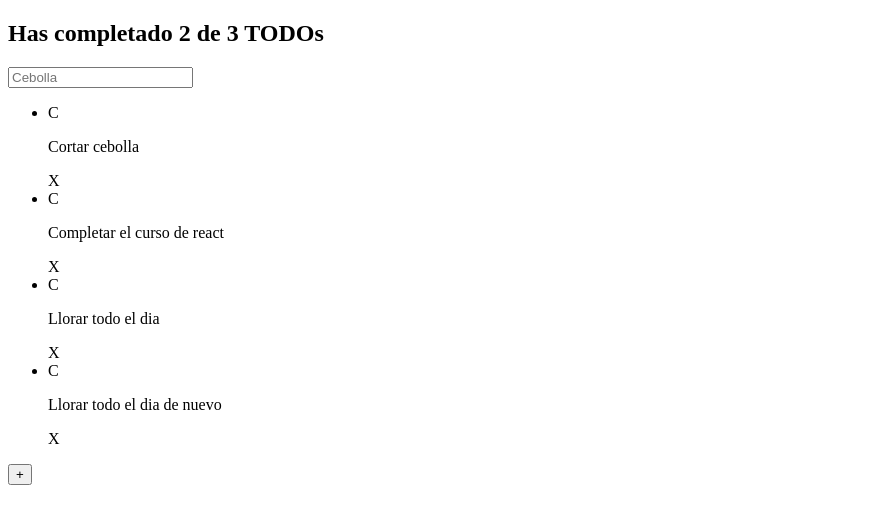
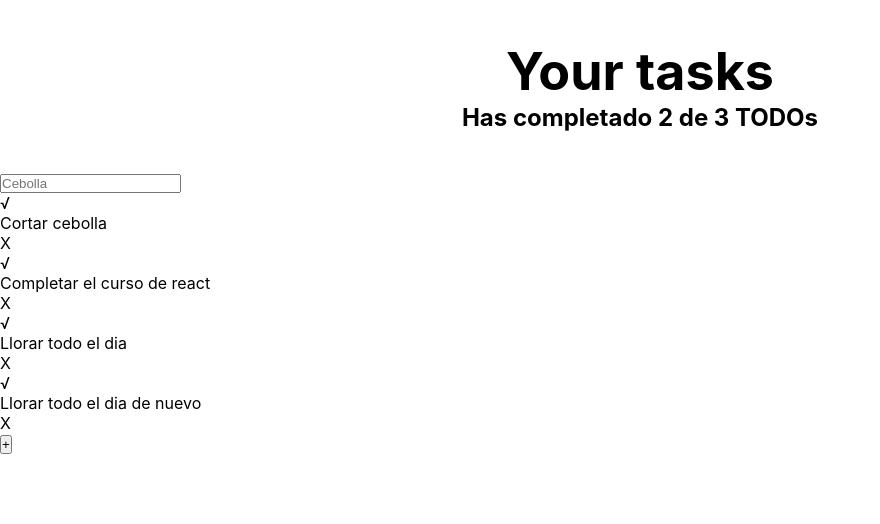
Before and after one commit to tomasleggire/TodoMachineEjemplo, a React (Create React App) app: page / in a window 1280 px wide. Shown: the top 524 px of the page, without its empty margins (0-880 px from the left). Built offline with nearby package versions, Linux system fonts and the light colour scheme.

Commit message:
Agregando stilos

```diff
--- a/src/App.js
+++ b/src/App.js
@@ -22,7 +22,7 @@ function App() {
 
       <TodoList>
         {todos.map(todo => (
-          <TodoItem text={todo.text} key={todo.text}/>
+          <TodoItem text={todo.text} key={todo.text} completed={todo.completed}/>
         ))}
       </TodoList>
 
--- /dev/null
+++ b/src/TodoCounter.css
@@ -0,0 +1,16 @@
+.CounterMain {
+    display: flex;
+    flex-direction: column;
+    align-items: center;
+    justify-content: center;
+    margin: 40px;
+}
+
+.CounterMain h1 {
+    font-size: 52px;
+}
+
+.TodoCounter {
+    font-size: 24px;
+    text-align: center;
+}
--- a/src/TodoCounter.js
+++ b/src/TodoCounter.js
@@ -1,8 +1,12 @@
 import React from "react";
+import "./TodoCounter.css";
 
 function TodoCounter() {
     return (
-        <h2>Has completado 2 de 3 TODOs</h2>
+        <div className="CounterMain">
+            <h1>Your tasks</h1>
+            <h2 className="TodoCounter">Has completado 2 de 3 TODOs</h2>
+        </div>
     )
 }
 
--- a/src/TodoItem.js
+++ b/src/TodoItem.js
@@ -2,10 +2,10 @@ import react from "react";
 
 function TodoItem(props) {
     return (
-        <li>
-            <span>C</span>
-            <p>{props.text}</p>
-            <span>X</span>
+        <li className="TodoItem">
+            <span className={`Icon Icon-check ${props.completed && 'Icon-check--active'}`}>√</span>
+            <p className={`TodoItem-p ${props.completed && 'TodoItem-p--completed'}`}>{props.text}</p>
+            <span className="Icon Icon-delete">X</span>
         </li>
     )
 }
--- a/src/index.css
+++ b/src/index.css
@@ -1,13 +1,12 @@
+* {
+  box-sizing: border-box;
+  padding: 0;
+  margin: 0;
+}
 body {
-  margin: 0;
   font-family: -apple-system, BlinkMacSystemFont, 'Segoe UI', 'Roboto', 'Oxygen',
     'Ubuntu', 'Cantarell', 'Fira Sans', 'Droid Sans', 'Helvetica Neue',
     sans-serif;
   -webkit-font-smoothing: antialiased;
   -moz-osx-font-smoothing: grayscale;
 }
-
-code {
-  font-family: source-code-pro, Menlo, Monaco, Consolas, 'Courier New',
-    monospace;
-}
--- a/src/index.js
+++ b/src/index.js
@@ -1,6 +1,6 @@
 import React from 'react';
 import ReactDOM from 'react-dom/client';
-//import './index.css';
+import './index.css';
 import App from './App';
 
 
```
Also changed, not shown: public/index.html (+0 -23 lines).
